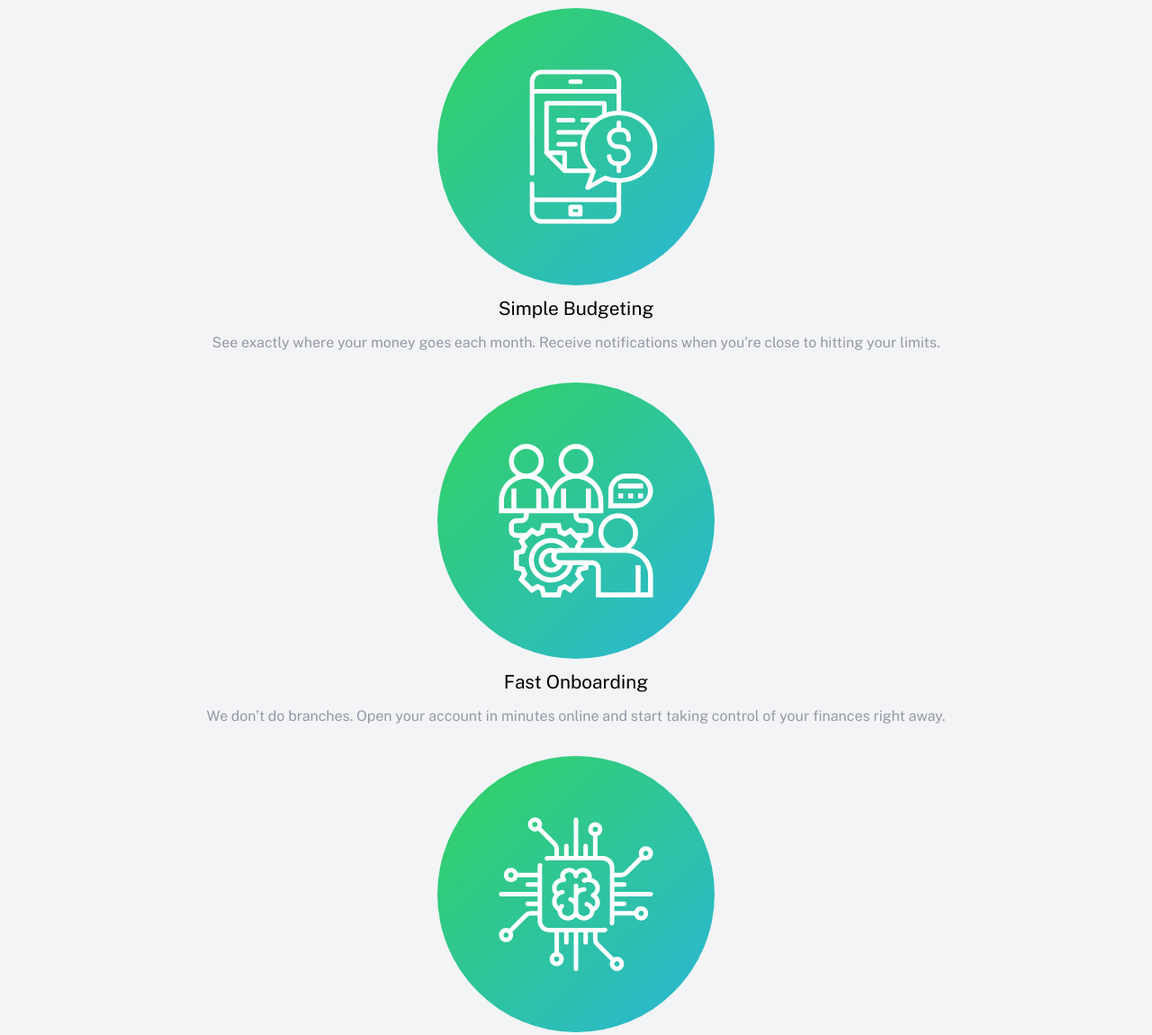
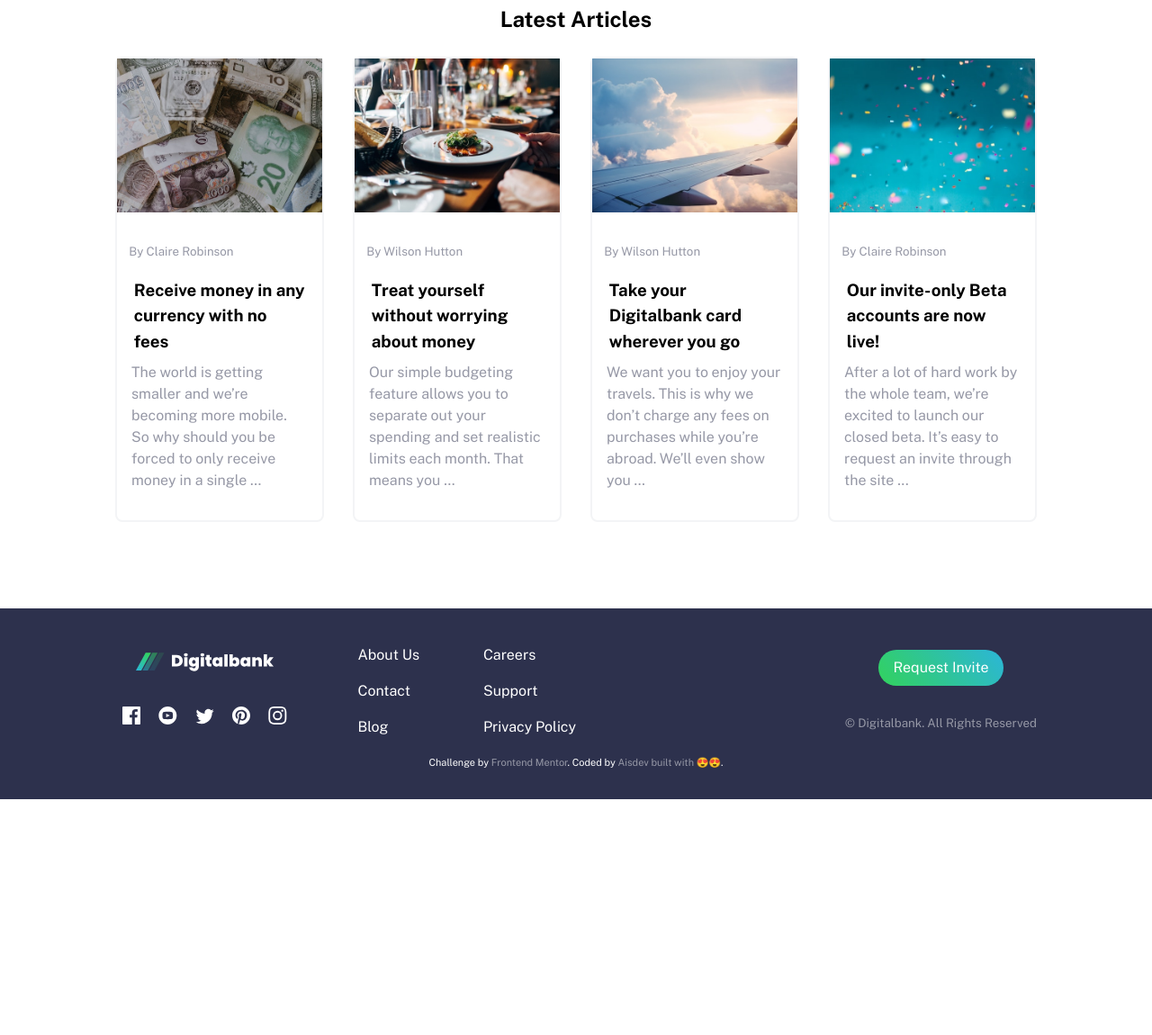
Before and after one commit to Aishtml/Digitalbanking_landing_page, a plain HTML site: page index.html in a window 1280 px wide. Shown: the part 2269-3419 px from the top of the page at 90% size. After the commit the page ends 3157 px from the top, so only its background shows below. Drawn offline with nearby package versions, Linux system fonts and the light colour scheme.

Commit message:
Did the tablet and desktop responsive design

```diff
--- a/index.html
+++ b/index.html
@@ -148,7 +148,7 @@
 
   <footer>
     <div class="footer">
-      <div>
+      <div class="footer--section">
         <div>
           <img src="./images/logo-light.svg" alt="logo-light">
           <div>
--- a/style.css
+++ b/style.css
@@ -136,7 +136,7 @@ img {
 
 .hero--banner a {
     background-image: linear-gradient(50deg, var(--Green-500), var(--Cyan-400));
-    padding: 1em 2em;
+    padding: 0.5em 1em;
     border-radius: 50px;
     text-decoration:  none;
     color: var(--White);
@@ -146,6 +146,11 @@ img {
     background-color: var(--Gray-100);
     padding: 2em 0;
     margin-top: 3em;
+}
+
+.about div,
+article {
+    display: grid;
 }
 
 .about p {
@@ -186,7 +191,6 @@ img {
 
 .blog section {
     margin-bottom: 3em;
-    box-shadow: 2px 2px 0 2px var(--Gray-100);
     border: 2px solid var(--Gray-100);
     border-radius: 8px;
 }
@@ -243,7 +247,7 @@ footer {
 
 .Request-link {
     background-image: linear-gradient(50deg, var(--Green-500), var(--Cyan-400));
-    padding: 1em 2em;
+    padding: 0.5em 1em;
     border-radius: 50px;
     display: inline-block;
     color: var(--White);
@@ -260,4 +264,64 @@ footer {
 .attribution a {
     color: var(--Gray-600);
     text-decoration: none;
- }
+}
+
+@media(min-width: 30em) {
+    .about div,
+    article {
+        grid-template-columns: repeat(2, 1fr);
+        gap: 2em;
+    }
+
+    .footer,
+    .footer--section {
+        display: flex;
+        align-items: center;
+        justify-content: space-between;
+        flex-wrap: wrap;
+    }
+
+    .footer--section {
+        width: 50%;
+    }
+
+
+
+    .footer div:has(img[alt="facebook-logo"]) {
+        margin: 0;
+    }
+
+    .footer div:has(img[alt="facebook-logo"]) img {
+        display: inline-block;
+        padding: 0 0.5em;
+    }
+
+    .footer div ul li{
+        text-align: left;
+        padding-bottom: 0.5em;
+    }
+}
+
+@media(min-width: 70em) {
+    .about div,
+    article {
+        grid-template-columns: repeat(4, 1fr);
+        gap: 2em;
+    }
+
+    .about div p,
+    .about div h3 {
+        text-align: left;
+    }
+
+    .about img {
+        display: block;
+        margin: 0;
+        width: 30%;
+    }
+
+    .blog img {
+        object-fit: cover;
+        aspect-ratio: 4/3;
+    }
+}
```
Lines whose indentation alone changed are shown as unchanged.
